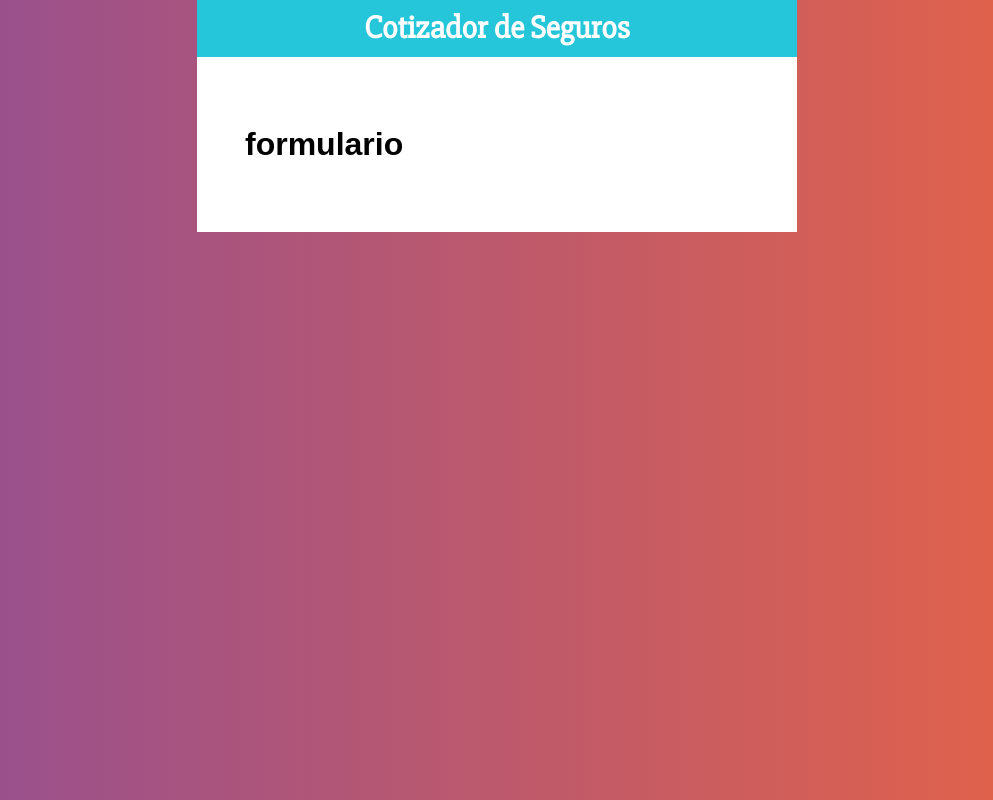
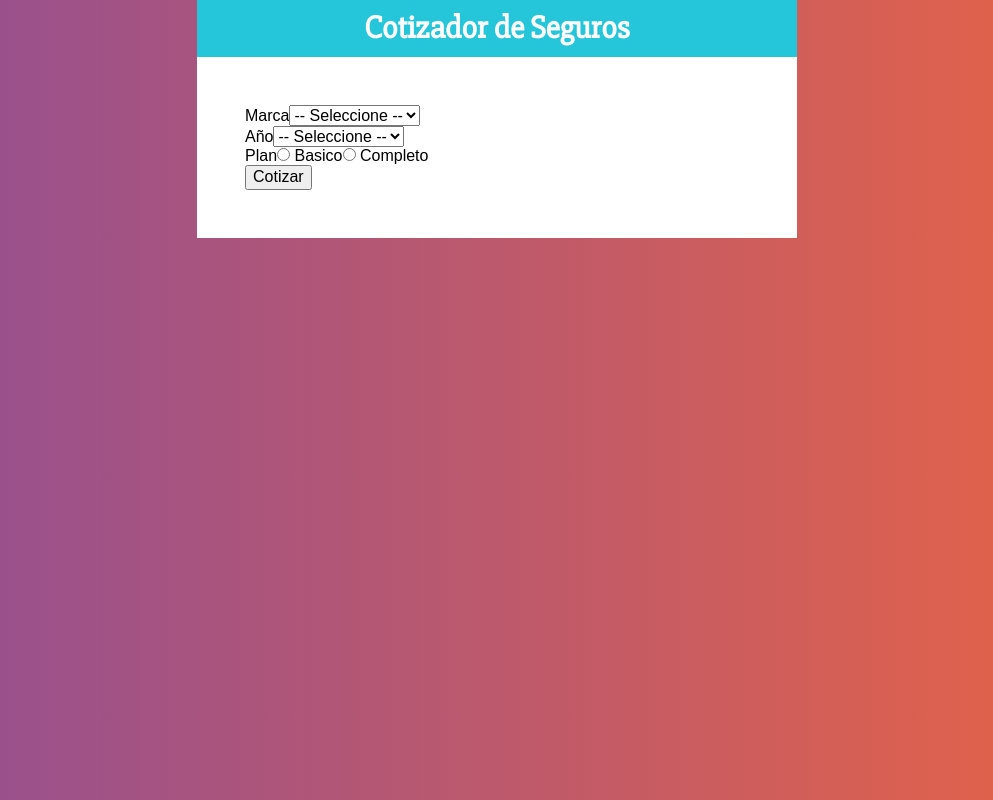
Before and after one commit to josuerodcat90/cotizador, a React (Create React App) app: page / in a window 1280 px wide. Shown: the whole page, without its empty margins (143-1136 px from the left). Built offline with nearby package versions, Linux system fonts and the light colour scheme.

Commit message:
form component created

```diff
--- a/src/App.js
+++ b/src/App.js
@@ -2,6 +2,7 @@
 import Header from './components/Header';
 
 import styled from '@emotion/styled';
+import Form from './components/Form';
 
 const Container = styled.div`
 	max-width: 600px;
@@ -19,7 +20,7 @@
 			<Header title='Cotizador de Seguros' />
 
 			<FormContainer>
-				<h1>formulario</h1>
+				<Form />
 			</FormContainer>
 		</Container>
 	);
--- a/src/components/Form.js
+++ b/src/components/Form.js
@@ -0,0 +1,41 @@
+import React from 'react';
+
+const Form = () => {
+	return (
+		<form>
+			<div>
+				<label>Marca</label>
+				<select name='marcacoche' id='marca'>
+					<option value=''>-- Seleccione --</option>
+					<option value='americano'>Americano</option>
+					<option value='europeo'>Europeo</option>
+					<option value='asiatico'>Asiatico</option>
+				</select>
+			</div>
+			<div>
+				<label>Año</label>
+				<select name='aniocoche' id='anio'>
+					<option value=''>-- Seleccione --</option>
+					<option value='2021'>2021</option>
+					<option value='2020'>2020</option>
+					<option value='2019'>2019</option>
+					<option value='2018'>2018</option>
+					<option value='2017'>2017</option>
+					<option value='2016'>2016</option>
+					<option value='2015'>2015</option>
+					<option value='2014'>2014</option>
+					<option value='2013'>2013</option>
+					<option value='2012'>2012</option>
+				</select>
+			</div>
+			<div>
+				<label>Plan</label>
+				<input type='radio' name='plan' value='basico' /> Basico
+				<input type='radio' name='plan' value='completo' /> Completo
+			</div>
+			<button type='button'>Cotizar</button>
+		</form>
+	);
+};
+
+export default Form;
```
